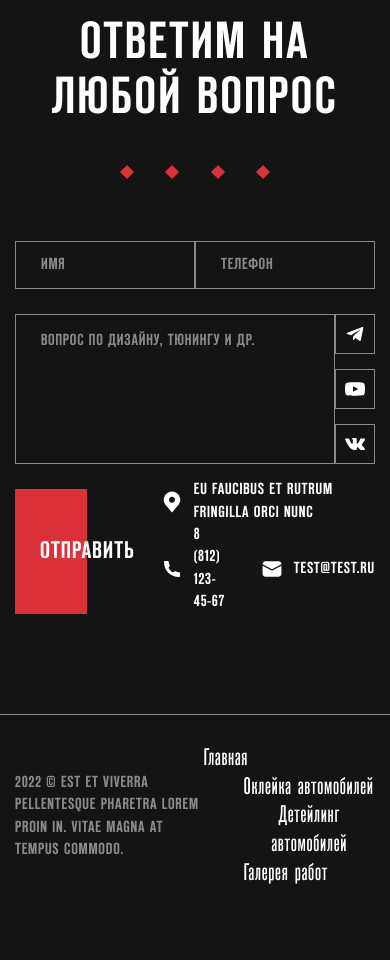
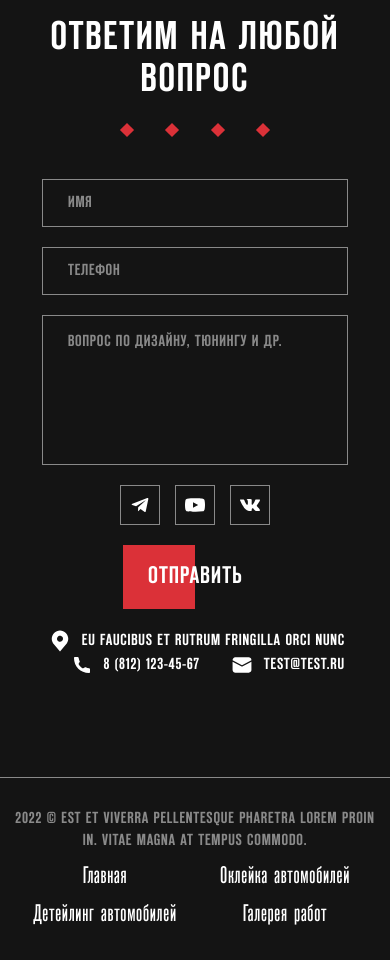
Before and after one commit to shtunzer/carmusc, a plain HTML site: page index.html in a window 390 px wide. Shown: the part 9000-9960 px from the top of the page. Before the commit the page ends 9919 px from the top, so only its background shows below. Drawn offline with nearby package versions, Linux system fonts and the light colour scheme.

Commit message:
Update style.css

```diff
--- a/assets/css/style.css
+++ b/assets/css/style.css
@@ -973,6 +973,21 @@ ul{
     }
 }
 
+@media (max-width: 1190px){
+    .footer__bottom>.container{
+        display: block;
+    }
+    .footer__text{
+        max-width: 590px;
+        margin: 0 auto;
+    }
+    .footer__list{
+        max-width: 535px;
+        margin: 0 auto;
+        margin-top: 10px;
+    }
+}
+
 @media (max-width: 900px){
     .header__contacts{
         grid-template-columns: repeat(1, 1fr);
@@ -1009,12 +1024,78 @@ ul{
     }
 }
 
+@media (max-width: 650px){
+    .form__input + .form__input{
+        margin-top: 20px;
+    }
+    .form__inputs{
+        display: block;
+        max-width: 306px;
+        margin: 0 auto;
+    }
+    .form__textarea-box{
+        display: block;
+    }
+    .form__textarea{
+        max-width: 400px;
+        margin: 0 auto;
+        display: block;
+        margin-top: 20px;
+    }
+    .footer__text{
+        max-width: 380px;
+        text-align: center;
+    }
+    .footer__list-item + .footer__list-item{
+        margin: 0;
+    }
+    .footer__list-item + .footer__list-item + .footer__list-item{
+        margin-top: 10px;
+    }
+    .footer__list-item,
+    .footer__list-btn{
+        text-align: center;
+        margin: 0;
+    }
+    .footer__list{
+        display: grid;
+        grid-template-columns: repeat(2, 1fr);
+    }
+    .form__links{
+        display: flex;
+        max-width: 150px;
+        justify-content: space-between;
+        margin: 0 auto;
+        margin-top: 20px;
+    }
+    .form__link{
+        margin-bottom: 20px;
+    }
+    .form__contacts-box{
+        display: block;
+        max-width: 300px;
+        margin: 0 auto;
+    }
+    .form__submit{
+        margin: 0 auto;
+        max-width: 144px;
+        display: block;
+        margin-bottom: 20px;
+    }
+}
+
 @media (max-width: 680px){
     .header__list{
         display: none;
     }
     .burgerMenu__btn{
         margin: 0 auto;
+    }
+}
+
+@media (max-width: 600px){
+    .form__title{
+        font-size: 40px;
     }
 }
 
@@ -1042,9 +1123,6 @@ ul{
     .achivment__scores{
         max-width: 360px;
     }
-}
-
-@media (max-width: 560px){
     .header__title{
         font-size: 120px;
     }
@@ -1057,6 +1135,19 @@ ul{
     }
     .header__title{
         font-size: 100px;
+    }
+}
+
+@media (max-width: 450px){
+    .form__title{
+        margin-bottom: 24px;
+    }
+    .footer__form-box>.container>.between-box{
+        margin-bottom: 20px;
+    }
+    .form__textarea{
+        max-width: 306px;
+        max-height: 300px;
     }
 }
 
```
